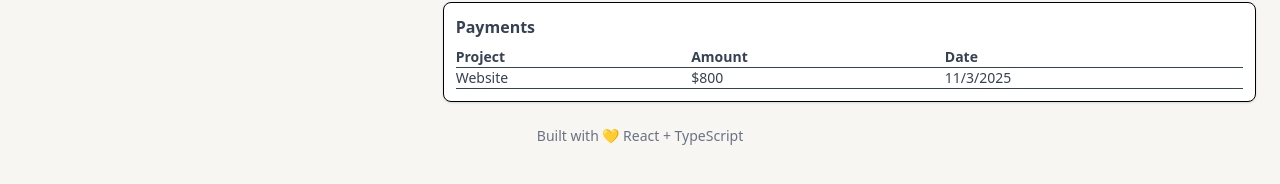
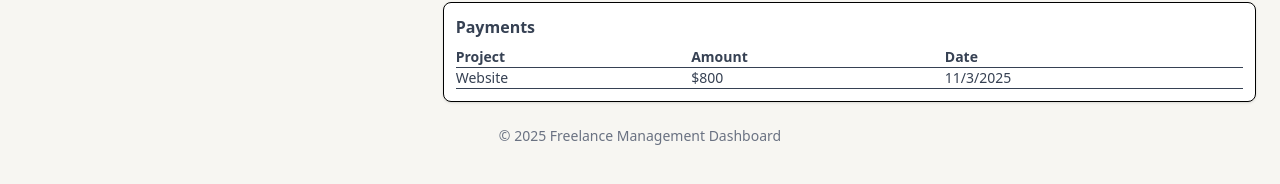
Before and after one commit to Rora21/Mastering-TypeScript-with-React-and-Data-Modeling, a React (Vite) app: page / in a window 1280 px wide. Shown: the part 460-644 px from the top of the page. Built offline with nearby package versions, Linux system fonts and the light colour scheme.

Commit message:
update on footer

```diff
--- a/src/App.tsx
+++ b/src/App.tsx
@@ -31,7 +31,7 @@ function Dashboard() {
       </section>
 
       <footer className="mt-6 text-center text-sm text-gray-500">
-        Built with 💛 React + TypeScript
+        &copy; 2025 Freelance Management Dashboard
       </footer>
     </div>
   );
```
